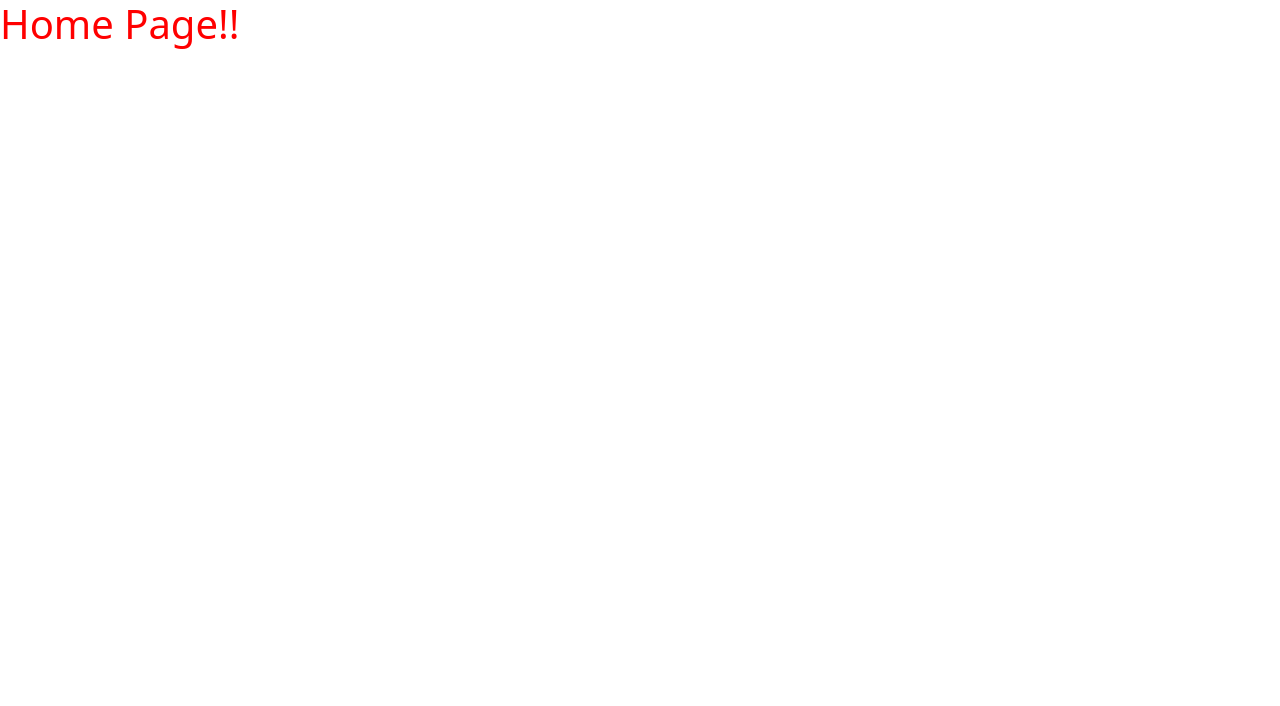
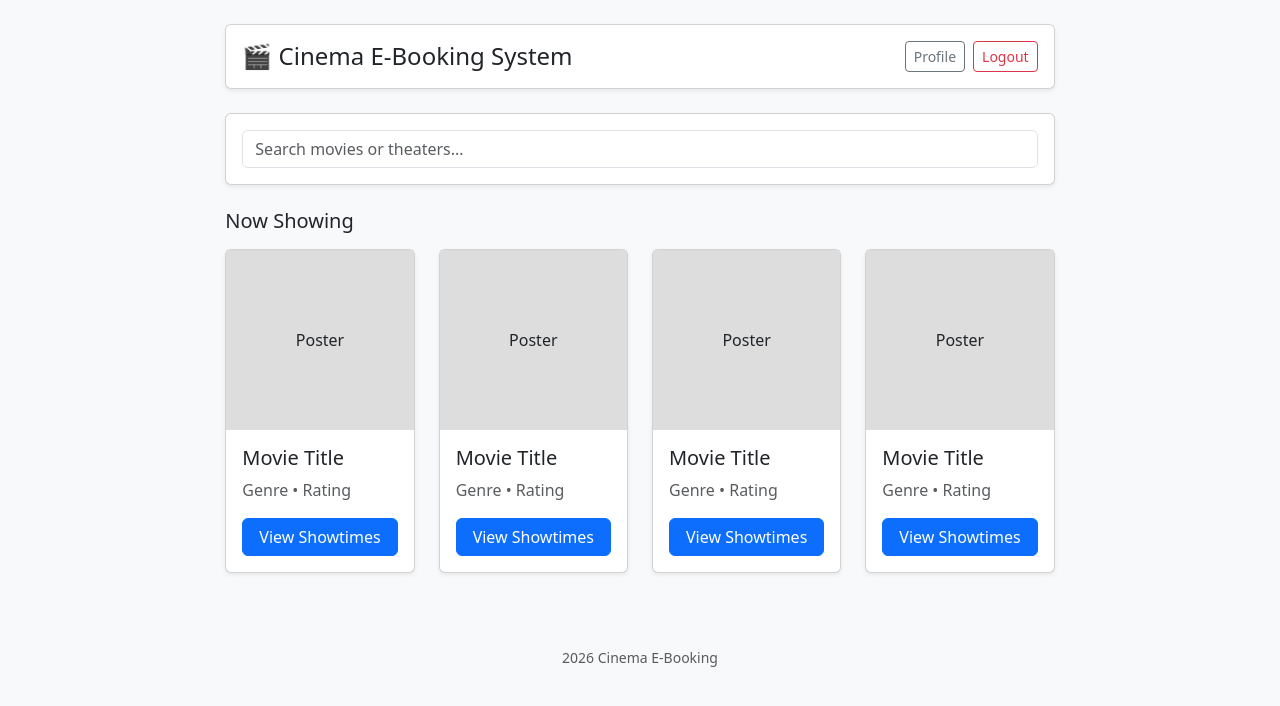
Before and after one commit to alecreates/Cinema-E-Booking-System, a Next.js app: page /HomePage in a window 1280 px wide. Shown: the top 706 px of the page. Built offline with nearby package versions, Linux system fonts and the light colour scheme.

Commit message:
Basic homepage created

```diff
--- a/app/HomePage/page.tsx
+++ b/app/HomePage/page.tsx
@@ -1,13 +1,97 @@
-import React from 'react';
-import styles from './HomePage.module.css'
+"use client";
 
-function HomePage() {
+import React from "react";
+import { Container, Row, Col, Card, Button, Form } from "react-bootstrap";
+import { useRouter } from "next/navigation";
+
+const HomePage = () => {
+  const router = useRouter();
+
   return (
-    // This empty tag syntax is shorthand for <React.Fragment>
-    <>
-      <h1 className={styles.h1}>Home Page!!</h1>
-    </>
+    <Container fluid className="min-vh-100 bg-light py-4">
+      {/* Header */}
+      <Row className="mb-4 justify-content-center">
+        <Col xs={11} md={10} lg={8}>
+          <Card className="p-3 shadow-sm d-flex flex-row justify-content-between align-items-center">
+            <h4 className="mb-0">🎬 Cinema E-Booking System</h4>
+            <div>
+              <Button
+                variant="outline-secondary"
+                size="sm"
+                className="me-2"
+                onClick={() => router.push("/Profile")}
+              >
+                Profile
+              </Button>
+              <Button
+                variant="outline-danger"
+                size="sm"
+                onClick={() => router.push("/")}
+              >
+                Logout
+              </Button>
+            </div>
+          </Card>
+        </Col>
+      </Row>
+
+      {/* Search Bar */}
+      <Row className="justify-content-center mb-4">
+        <Col xs={11} md={10} lg={8}>
+          <Card className="p-3 shadow-sm">
+            <Form>
+              <Form.Control
+                type="text"
+                placeholder="Search movies or theaters..."
+              />
+            </Form>
+          </Card>
+        </Col>
+      </Row>
+
+      {/* Now Showing */}
+      <Row className="justify-content-center">
+        <Col xs={11} md={10} lg={8}>
+          <h5 className="mb-3">Now Showing</h5>
+
+          <Row>
+            {[1, 2, 3, 4].map((movie) => (
+              <Col xs={12} sm={6} md={4} lg={3} key={movie} className="mb-4">
+                <Card className="h-100 shadow-sm">
+                  <div
+                    style={{ height: "180px", background: "#ddd" }}
+                    className="d-flex align-items-center justify-content-center"
+                  >
+                    Poster
+                  </div>
+                  <Card.Body className="d-flex flex-column">
+                    <Card.Title>Movie Title</Card.Title>
+                    <Card.Text className="text-muted">
+                      Genre • Rating
+                    </Card.Text>
+                    <Button
+                      variant="primary"
+                      className="mt-auto"
+                      onClick={() => router.push("/Showtimes")}
+                    >
+                      View Showtimes
+                    </Button>
+                  </Card.Body>
+                </Card>
+              </Col>
+            ))}
+          </Row>
+        </Col>
+      </Row>
+
+      {/* Footer */}
+      <Row className="mt-5 justify-content-center">
+        <Col xs={11} md={10} lg={8} className="text-center text-muted">
+          <small>2026 Cinema E-Booking</small>
+        </Col>
+      </Row>
+    </Container>
   );
-}
+};
 
 export default HomePage;
```
